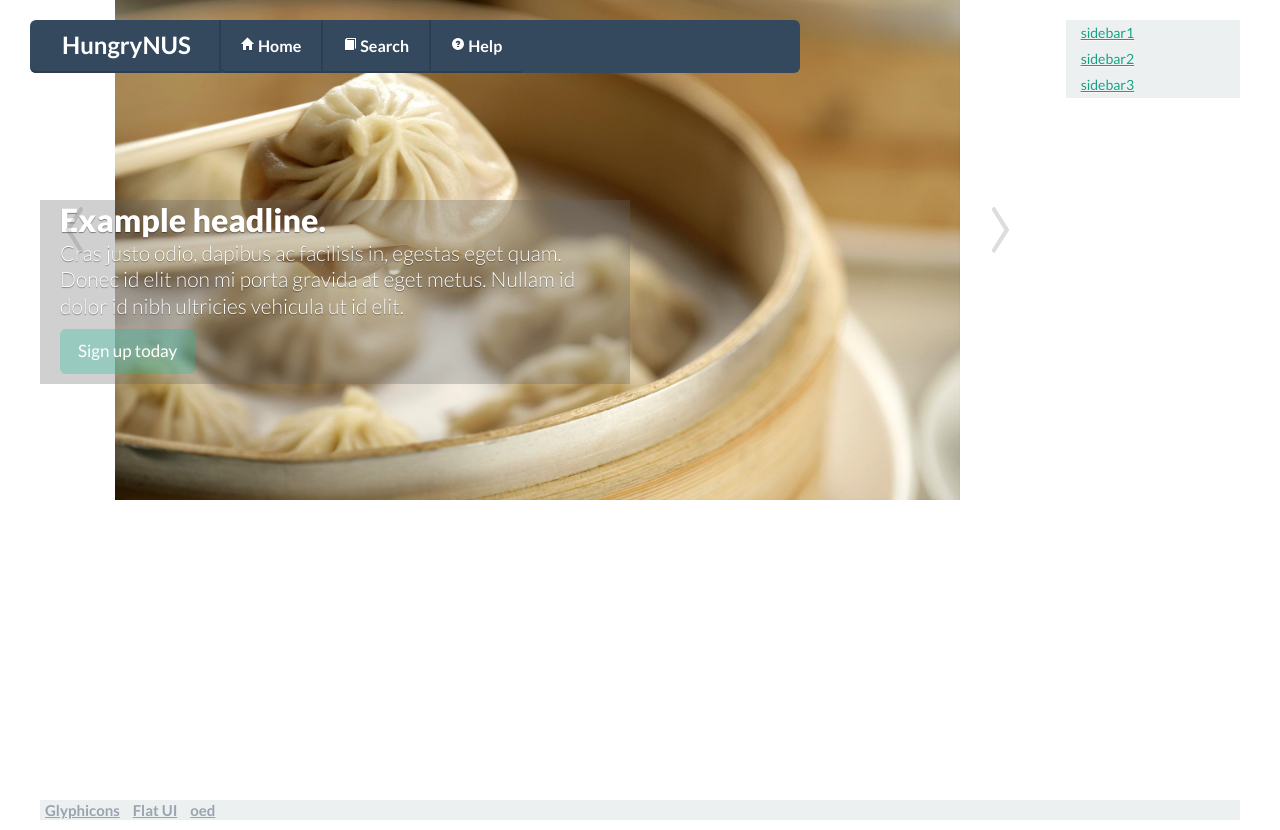
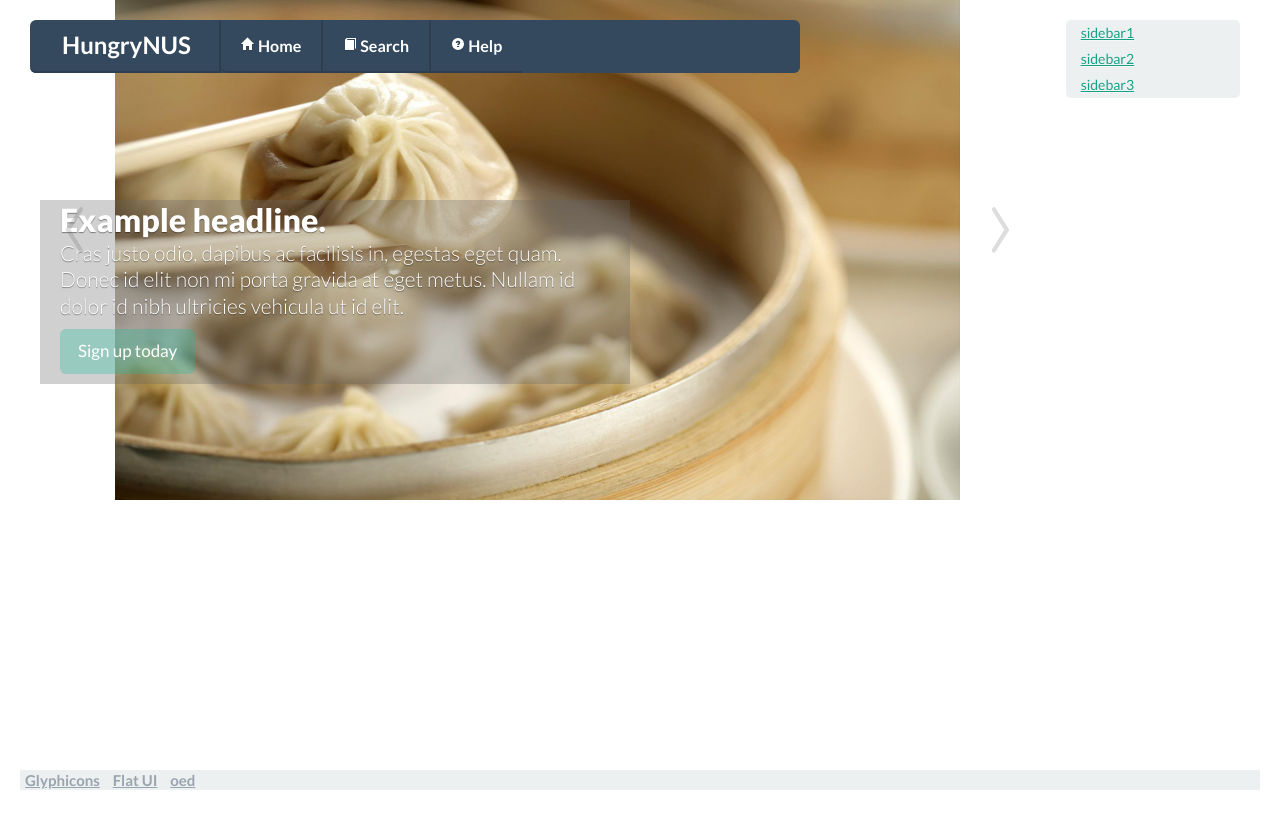
Before and after one commit to ksami/one-shot, a Python web app: template foodreview/templates/main.html in a window 1280 px wide. After the commit the page ends 790 px from the top, so only its background shows below. Run offline with Jinja, Linux system fonts and the light colour scheme; the template is opened without the code that fills it, so the values that code supplies are empty; some libraries are stand-ins or nearby versions.

Commit message:
cleared up footer sticking to bottom of page

```diff
--- a/foodreview/css/foodreview.css
+++ b/foodreview/css/foodreview.css
@@ -99,6 +99,15 @@ html, body {
   height: 100%;
 }
 
-.fill {
+.sidebar {
+  margin-top: 20px;
+  margin-bottom: 20px;
+  border-radius: 5px;
+}
+
+div#wrap {
+  min-height: 100%;
+  height: auto !important;
   height: 100%;
+  margin: 0 auto -30px;
 }
--- a/foodreview/templates/main.html
+++ b/foodreview/templates/main.html
@@ -15,7 +15,7 @@
 </head>
 
 <body>
-  <div class = "container-fluid fill">
+  <div class = "container-fluid" id="wrap">
   <!--Navigation bar at the top-->
 
       <div class = "navbar-wrapper">
@@ -41,8 +41,8 @@
     </div>  <!--/navbar wrapper-->
 
 
-    <div class = "container-fluid fill">
-      <div class = "row-fluid fill">
+    <div class = "container-fluid">
+      <div class = "row-fluid">
         <div class = "span10">
 
           <!-- Carousel
@@ -86,7 +86,7 @@
         </div>  <!--/span10-->
 
         <!--Sidebar-->
-        <div class = "span2 palette-clouds" style = "margin-top: 20px; margin-bottom: 20px;">
+        <div class = "span2 palette-clouds sidebar">
           <ul class = "nav nav-list">
             <li><a href = "/">sidebar1</a></li>
             <li><a href = "/">sidebar2</a></li>
@@ -96,6 +96,7 @@
       </div>  <!--/row-->
     </div>  <!--/container-->
 
+  </div>  <!--/page-->
 
     <!--Footer-->
     <div class = "container-fluid">
@@ -108,7 +109,6 @@
         </ul>
       </footer>
     </div>  <!--/container-->
-  </div>  <!--/page-->
 
 
 
```
